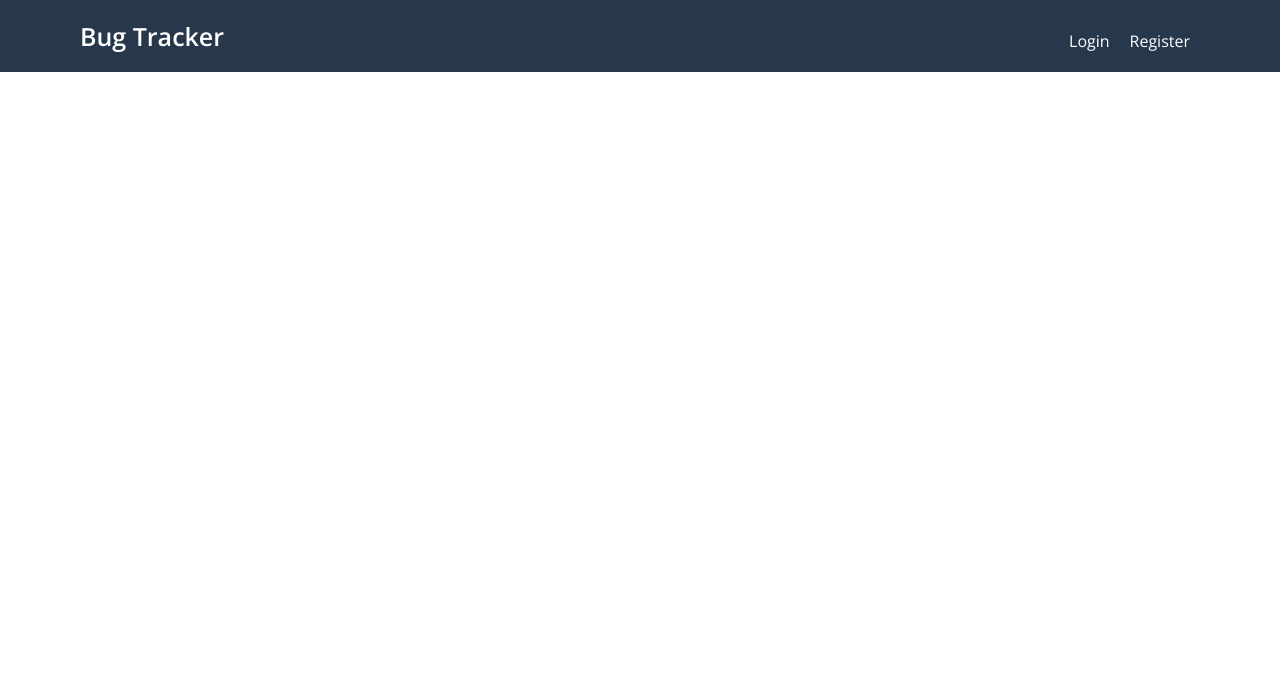
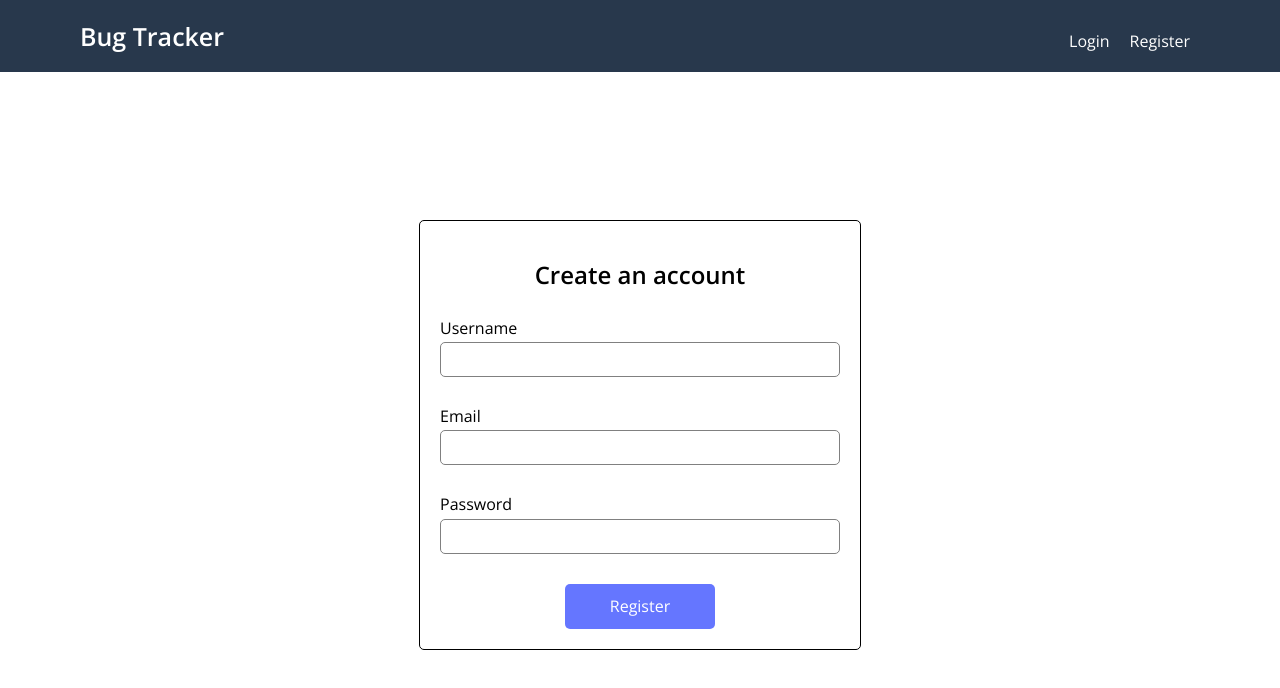
Before and after one commit to stevenGarciaDev/BugTrackerUI, a React (Create React App) app: page /register in a window 1280 px wide. Shown: the top 688 px of the page. Built offline with nearby package versions, Linux system fonts and the light colour scheme.

Commit message:
Update register comonent

```diff
--- a/src/pages/register/register.js
+++ b/src/pages/register/register.js
@@ -1,9 +1,38 @@
 import React from 'react';
+import {
+  Button,
+} from '../create-project/create-project.styles';
+import {
+  Container,
+  Form,
+  Title,
+  InputControl,
+  Label,
+  Input,
+  ButtonContainer,
+} from '../login/login.styles';
 
 const Register = () => (
-  <div>
-    Register
-  </div>
+  <Container>
+    <Form>
+      <Title>Create an account</Title>
+      <InputControl>
+        <Label>Username</Label>
+        <Input type="text" />
+      </InputControl>
+      <InputControl>
+        <Label>Email</Label>
+        <Input type="text" />
+      </InputControl>
+      <InputControl>
+        <Label>Password</Label>
+        <Input type="password" />
+      </InputControl>
+      <ButtonContainer>
+        <Button>Register</Button>
+      </ButtonContainer>
+    </Form>
+  </Container>
 );
 
 export default Register;
```
